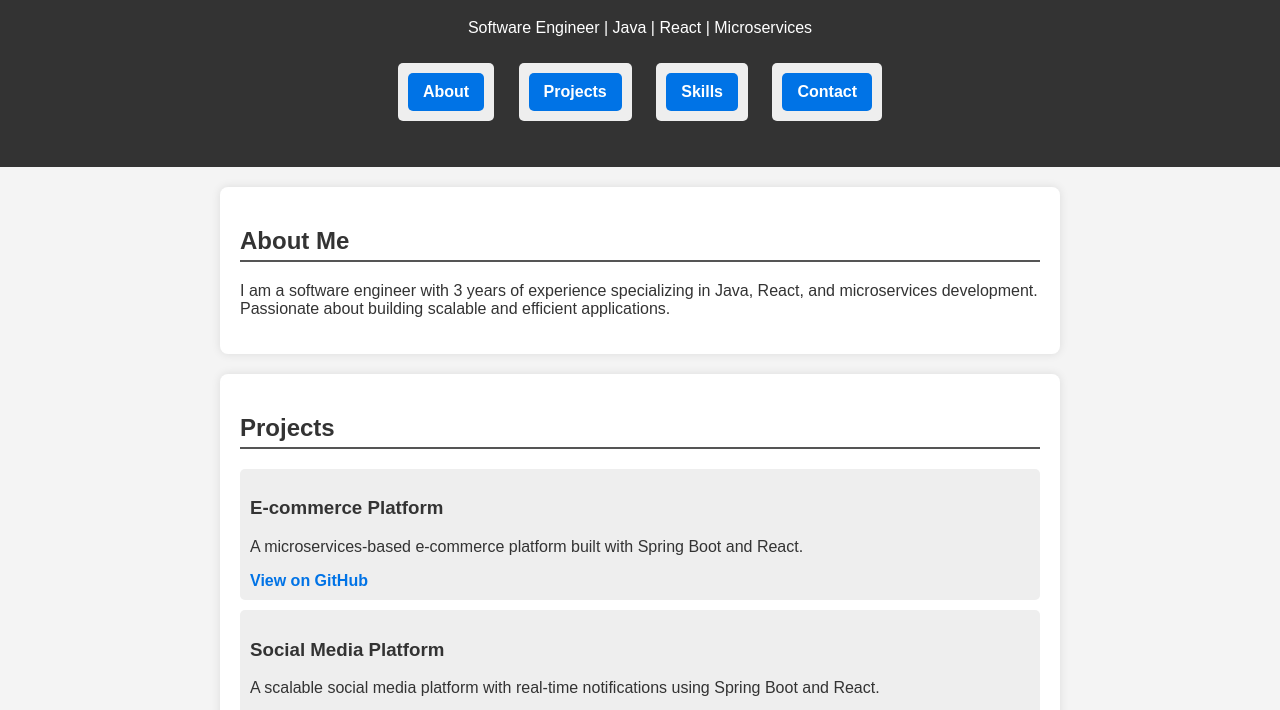
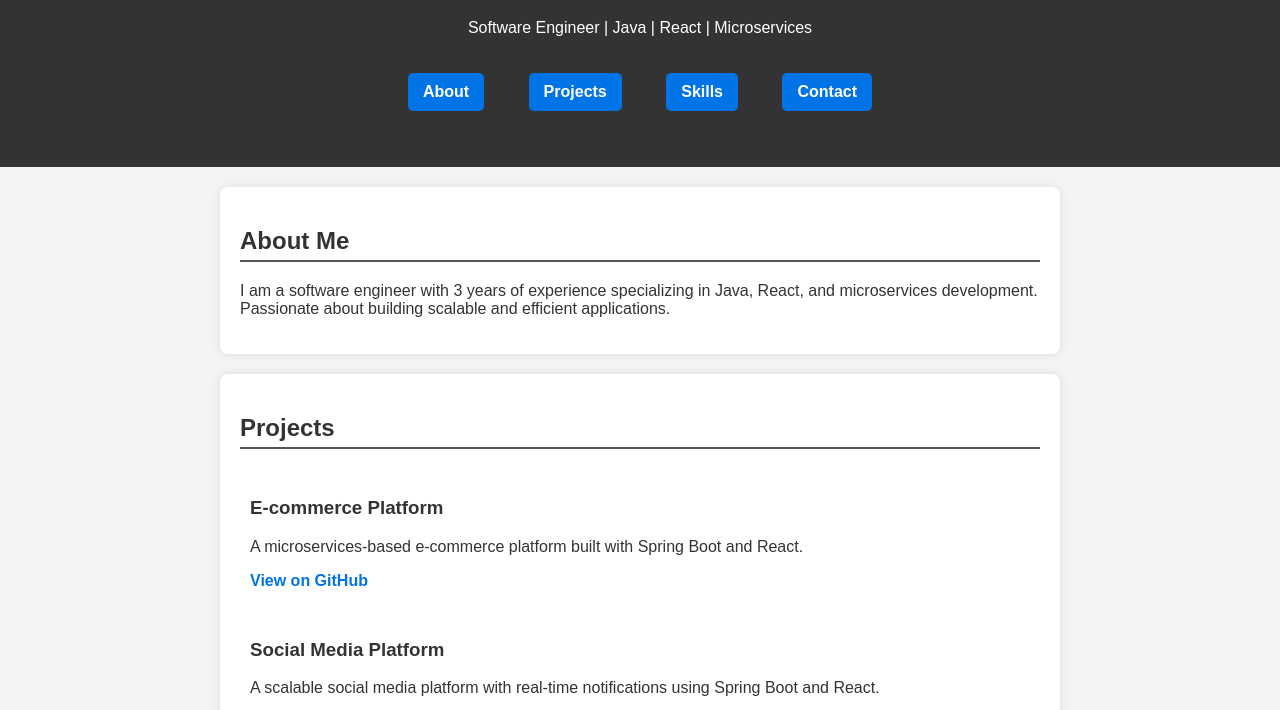
Before and after one commit to abhinaysundar/abhinaysundar.github.io, a plain HTML site: page index.html in a window 1280 px wide. Shown: the part 81-791 px from the top of the page. Drawn offline with Linux system fonts and the light colour scheme.

Commit message:
Update styles.css

```diff
--- a/styles.css
+++ b/styles.css
@@ -63,7 +63,7 @@ ul {
 ul li {
   margin: 10px 0;
   padding: 10px;
-    background: #eee;
+  /* background: #eee; */
   border-radius: 5px;
 }
 
```
Lines whose indentation alone changed are shown as unchanged.
